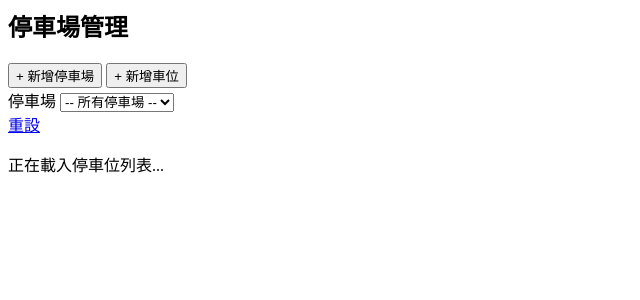
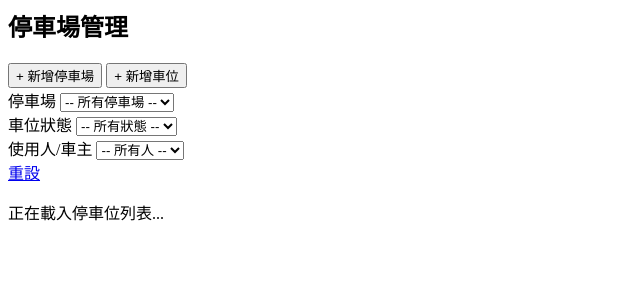
Before and after one commit to CindyHu26/vehicle_management, a FastAPI app: page /parking-management in a window 1280 px wide. Shown: the top 300 px of the page, without its empty margins (0-640 px from the left). Run offline with FastAPI, Linux system fonts and the light colour scheme; data that the repository does not hold is empty.

Commit message:
parking_management display fix

```diff
--- a/app.py
+++ b/app.py
@@ -17,7 +17,7 @@
 )
 from fastapi.staticfiles import StaticFiles
 from fastapi.templating import Jinja2Templates
-from sqlalchemy import create_engine, select, desc
+from sqlalchemy import create_engine, or_, select, desc
 from sqlalchemy.orm import sessionmaker, Session, joinedload
 
 from models import (
@@ -1923,11 +1923,17 @@
     """ 渲染「停車場管理」的主頁面 """
     all_lots = db.scalars(select(ParkingLot).order_by(ParkingLot.name)).all()
 
-    return templates.TemplateResponse(
-        name="pages/parking_management.html", # (我們將在下一步建立)
+    # (!!!) 1. 查詢新篩選器所需的資料 (!!!)
+    all_employees = db.scalars(select(Employee).order_by(Employee.name)).all()
+    all_statuses = list(ParkingAssignmentType)
+
+    return templates.TemplateResponse(
+        name="pages/parking_management.html",
         context={
             "request": request,
             "all_lots": all_lots,
+            "all_employees": all_employees,  # (!!!) 2. 傳遞員工 (!!!)
+            "all_statuses": all_statuses,    # (!!!) 3. 傳遞狀態 (!!!)
             "query_params": request.query_params
         }
     )
@@ -1944,23 +1950,41 @@
         select(ParkingSpot)
         .options(
             joinedload(ParkingSpot.lot),
-            joinedload(ParkingSpot.assigned_vehicle),
+            joinedload(ParkingSpot.assigned_vehicle).joinedload(Vehicle.user), # (!!!) 1. 深入載入公司車的使用人 (!!!)
             joinedload(ParkingSpot.assigned_employee)
         )
-    )
-
-    # 處理篩選
+        .join(ParkingLot) # (!!!) 2. 先 join ParkingLot 才能排序 (!!!)
+    )
+
+    # (!!!) 3. 處理所有篩選 (!!!)
     filter_lot_id = query_params.get("filter_lot_id")
+    filter_status = query_params.get("filter_status")
+    filter_employee_id = query_params.get("filter_employee_id")
+
     if filter_lot_id:
         stmt = stmt.where(ParkingSpot.lot_id == UUID(filter_lot_id))
 
+    if filter_status:
+        stmt = stmt.where(ParkingSpot.status == filter_status)
+
+    if filter_employee_id:
+        emp_uuid = UUID(filter_employee_id)
+        # (!!!) 4. 複雜查詢：使用人可能是「私車車主」或「公司車的主要使用人」 (!!!)
+        stmt = stmt.outerjoin(ParkingSpot.assigned_vehicle).outerjoin(Vehicle.user)
+        stmt = stmt.where(
+            or_(
+                ParkingSpot.assigned_employee_id == emp_uuid,
+                Vehicle.user_id == emp_uuid
+            )
+        )
+
     # 預設排序：停車場名稱 + 車位編號
-    stmt = stmt.join(ParkingLot).order_by(ParkingLot.name, ParkingSpot.spot_number)
-
-    spots = db.scalars(stmt).all()
-
-    return templates.TemplateResponse(
-        name="fragments/parking_spots_list.html", # (我們將在下一步建立)
+    stmt = stmt.order_by(ParkingLot.name, ParkingSpot.spot_number)
+
+    spots = db.scalars(stmt).unique().all() # (!!!) 5. 加上 .unique() (!!!)
+
+    return templates.TemplateResponse(
+        name="fragments/parking_spots_list.html",
         context={
             "request": request,
             "spots": spots,
--- a/templates/fragments/employee_form.html
+++ b/templates/fragments/employee_form.html
@@ -31,7 +31,7 @@
         hx-post="/employee/new"
       {% endif %}
       hx-swap="none"
-      hx-on:htmx:afterSettle="showSuccessMessage(this)"
+      hx-on:htmx:afterSettle="showSuccessAndClose(this)"
       >
       <div class="space-y-4">
 
--- a/templates/fragments/fee_form.html
+++ b/templates/fragments/fee_form.html
@@ -32,7 +32,7 @@
         hx-post="/fee/new"
       {% endif %}
       hx-swap="none"
-      hx-on:htmx:afterSettle="showSuccessMessage(this)"
+      hx-on:htmx:afterSettle="showSuccessAndClose(this)"
     >
       <div class="grid grid-cols-1 md:grid-cols-2 gap-4">
 
--- a/templates/fragments/inspection_form.html
+++ b/templates/fragments/inspection_form.html
@@ -32,7 +32,7 @@
         hx-post="/inspection/new"
       {% endif %}
       hx-swap="none"
-      hx-on:htmx:afterSettle="showSuccessMessage(this)"
+      hx-on:htmx:afterSettle="showSuccessAndClose(this)"
     >
       <div class="grid grid-cols-1 md:grid-cols-2 gap-4">
 
--- a/templates/fragments/maintenance_form.html
+++ b/templates/fragments/maintenance_form.html
@@ -32,7 +32,7 @@
         hx-post="/maintenance/new"
       {% endif %}
       hx-swap="none"
-      hx-on:htmx:afterSettle="showSuccessMessage(this)"
+      hx-on:htmx:afterSettle="showSuccessAndClose(this)"
     >
       <div class="grid grid-cols-1 md:grid-cols-2 gap-4">
 
--- a/templates/fragments/parking_assignment_form.html
+++ b/templates/fragments/parking_assignment_form.html
@@ -28,7 +28,7 @@
     <form
       hx-post="/parking-spot/{{ spot.id }}/assign"
       hx-swap="none"
-      hx-on:htmx:afterSettle="showSuccessMessage(this)"
+      hx-on:htmx:afterSettle="showSuccessAndClose(this)"
     >
       <div class="space-y-4">
 
--- a/templates/fragments/parking_lot_form.html
+++ b/templates/fragments/parking_lot_form.html
@@ -28,7 +28,7 @@
         hx-post="/parking-lot/new"
       {% endif %}
       hx-swap="none"
-      hx-on:htmx:afterSettle="showSuccessMessage(this)"
+      hx-on:htmx:afterSettle="showSuccessAndClose(this)"
     >
       <div class="space-y-4">
 
--- a/templates/fragments/parking_spot_form.html
+++ b/templates/fragments/parking_spot_form.html
@@ -28,7 +28,7 @@
         hx-post="/parking-spot/new"
       {% endif %}
       hx-swap="none"
-      hx-on:htmx:afterSettle="showSuccessMessage(this)"
+      hx-on:htmx:afterSettle="showSuccessAndClose(this)"
     >
       <div class="space-y-4">
 
--- a/templates/fragments/parking_spots_list.html
+++ b/templates/fragments/parking_spots_list.html
@@ -1,4 +1,4 @@
-<div class="bg-white shadow-md rounded-lg overflow-hidden">
+<div class="bg-white shadow-md rounded-lg overflow-x-auto">
   <table class="min-w-full divide-y divide-gray-200">
     <thead class="bg-gray-50">
       <tr>
--- a/templates/fragments/vehicle_form.html
+++ b/templates/fragments/vehicle_form.html
@@ -31,7 +31,7 @@
         hx-post="/vehicle/new"
       {% endif %}
       hx-swap="none"
-      hx-on:htmx:afterSettle="showSuccessMessage(this)"
+      hx-on:htmx:afterSettle="showSuccessAndClose(this)"
       >
       <div class="grid grid-cols-2 gap-4">
 
--- a/templates/pages/parking_management.html
+++ b/templates/pages/parking_management.html
@@ -1,12 +1,5 @@
-<div
-  hx-get="/parking-management"
-  hx-trigger="refreshParkingManagementPage from:body"
-  hx-target="this"
-  hx-swap="innerHTML"
->
-  <div class="mb-4 space-y-4">
 
-    <div class="flex justify-between items-center">
+  <div class="mb-4 flex justify-between items-center">
     <h2 class="text-3xl font-bold text-gray-800">
       停車場管理
     </h2>
@@ -31,13 +24,13 @@
   </div>
 
   <form
-      class="p-4 bg-white rounded-lg shadow-sm"
+    class="mb-4 p-4 bg-white rounded-lg shadow-sm"
     hx-get="/parking-spots-list"
-      hx-target="#parking-spots-list-container"
-      hx-swap="innerHTML"
+    hx-target="#parking-spots-list-container"  hx-swap="innerHTML"
     hx-trigger="change"
   >
     <div class="grid grid-cols-1 md:grid-cols-4 gap-4">
+
       <div>
         <label for="filter_lot_id" class="block text-sm font-medium text-gray-700">停車場</label>
         <select name="filter_lot_id" id="filter_lot_id"
@@ -51,7 +44,33 @@
         </select>
       </div>
 
-        <div class="flex items-end col-start-4">
+      <div>
+        <label for="filter_status" class="block text-sm font-medium text-gray-700">車位狀態</label>
+        <select name="filter_status" id="filter_status"
+                class="mt-1 block w-full px-3 py-2 border border-gray-300 bg-white rounded-md shadow-sm focus:outline-none focus:ring-blue-500 focus:border-blue-500">
+          <option value="">-- 所有狀態 --</option>
+          {% for status in all_statuses %}
+            <option value="{{ status.value }}" {% if query_params.get('filter_status') == status.value %}selected{% endif %}>
+              {{ parking_status_map.get(status.value, status.value) }}
+            </option>
+          {% endfor %}
+        </select>
+      </div>
+
+      <div>
+        <label for="filter_employee_id" class="block text-sm font-medium text-gray-700">使用人/車主</label>
+        <select name="filter_employee_id" id="filter_employee_id"
+                class="mt-1 block w-full px-3 py-2 border border-gray-300 bg-white rounded-md shadow-sm focus:outline-none focus:ring-blue-500 focus:border-blue-500 searchable-select">
+          <option value="">-- 所有人 --</option>
+          {% for emp in all_employees %}
+            <option value="{{ emp.id }}" {% if query_params.get('filter_employee_id') == emp.id|string %}selected{% endif %}>
+              {{ emp.name }}
+            </option>
+          {% endfor %}
+        </select>
+      </div>
+
+      <div class="flex items-end">
         <a href="#"
            class="bg-gray-200 text-gray-700 px-4 py-2 rounded-lg hover:bg-gray-300 w-full text-center"
            hx-get="/parking-management"
@@ -64,7 +83,7 @@
     </div>
   </form>
 
-  </div> <div
+  <div
     id="parking-spots-list-container"
     hx-get="/parking-spots-list"
     hx-trigger="load, refreshParkingSpotsList from:body"
```
Also changed, not shown: templates/base.html (+27 -13 lines). Lines whose indentation alone changed are shown as unchanged.
